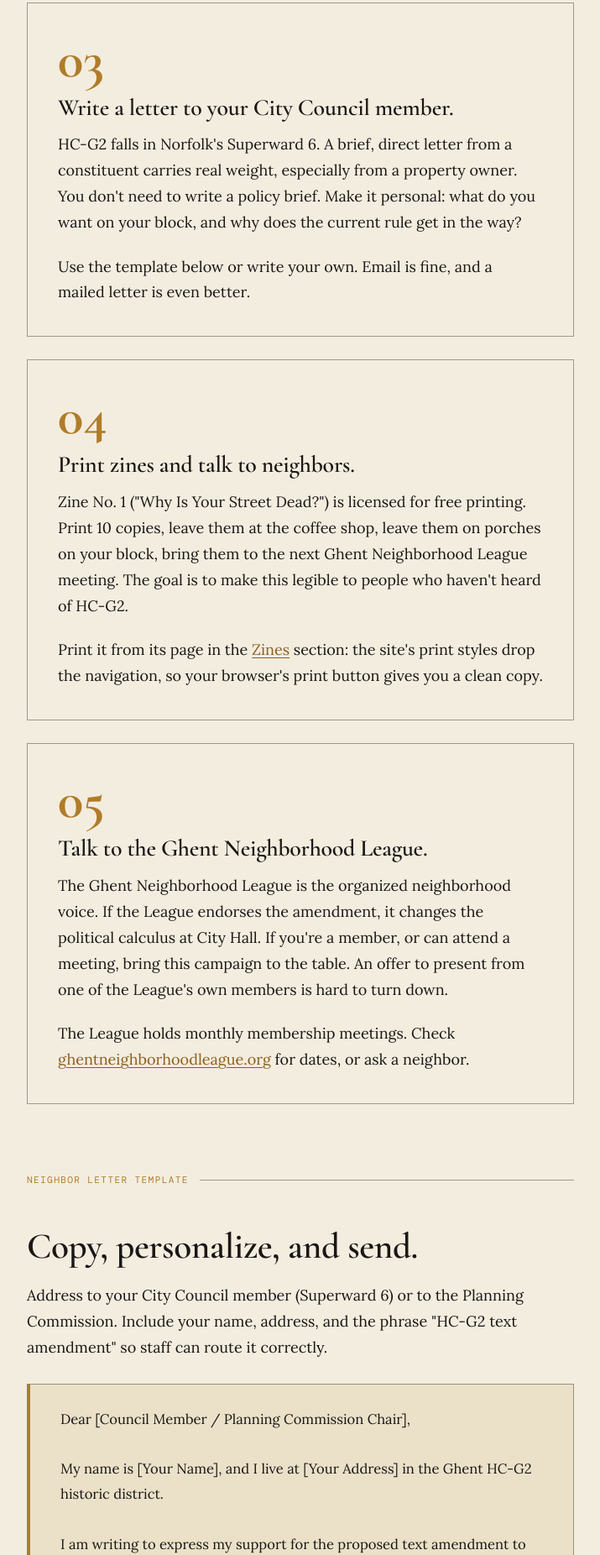
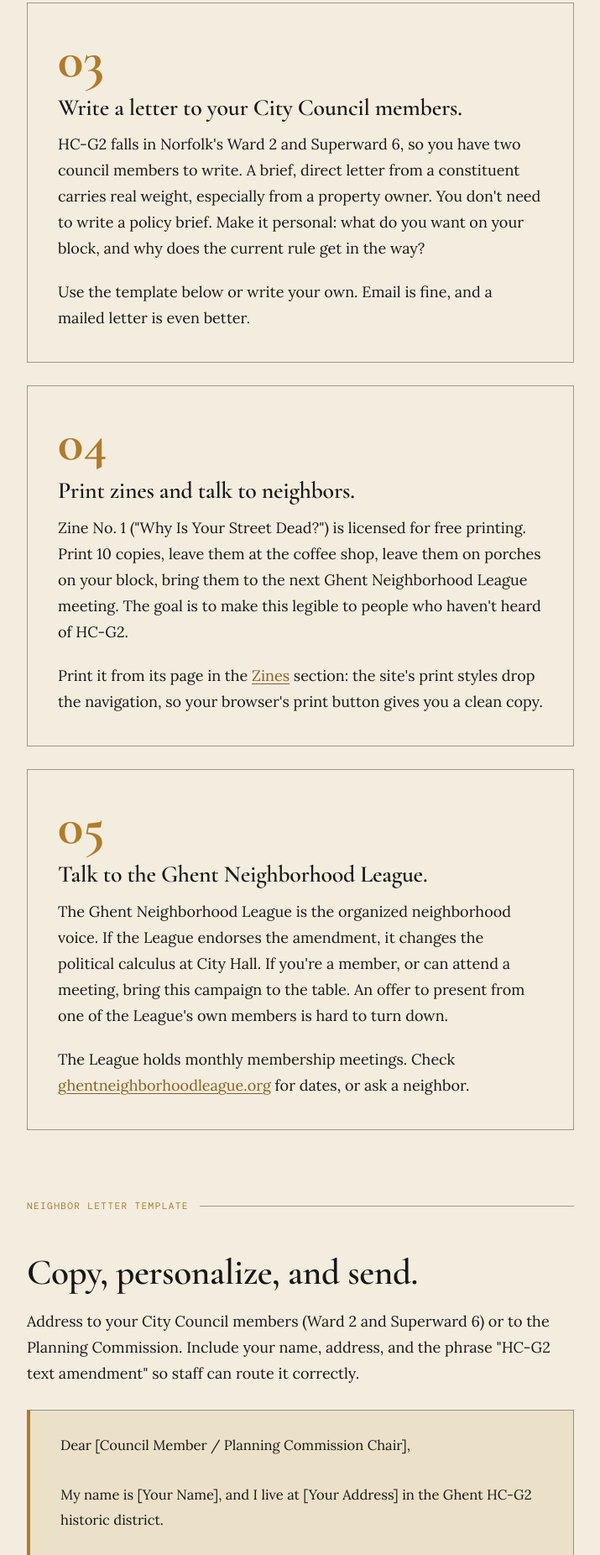
Before and after one commit to jedelman/ghent-zoning-reform, a plain HTML site: page get-involved.html in a window 1280 px wide. Shown: the part 1829-3681 px from the top of the page at 84% size, without its empty margins (282-997 px from the left). Drawn offline with nearby package versions, Linux system fonts and the light colour scheme.

Commit message:
Name both council districts: HC-G2 is in Ward 2 and Superward 6
Checked against the city's electoral GIS layers (Wards, Super Wards):
every sampled point on the HC-G2 boundary falls in Ward 2 and
Superward 6. The site named only Superward 6, so residents were told to
write one council member when they have two.

Co-Authored-By: Claude Opus 5.5 <noreply@anthropic.com>
Claude-Session: https://claude.ai/code/session_01Sqvwr6hkSFEKHhWDSZxL63

```diff
--- a/get-involved.html
+++ b/get-involved.html
@@ -121,8 +121,8 @@
 
     <div class="action-block">
       <span class="action-number">03</span>
-      <h3>Write a letter to your City Council member.</h3>
-      <p>HC-G2 falls in Norfolk's Superward 6. A brief, direct letter from a constituent carries real weight, especially from a property owner. You don't need to write a policy brief. Make it personal: what do you want on your block, and why does the current rule get in the way?</p>
+      <h3>Write a letter to your City Council members.</h3>
+      <p>HC-G2 falls in Norfolk's Ward 2 and Superward 6, so you have two council members to write. A brief, direct letter from a constituent carries real weight, especially from a property owner. You don't need to write a policy brief. Make it personal: what do you want on your block, and why does the current rule get in the way?</p>
       <p>Use the template below or write your own. Email is fine, and a mailed letter is even better.</p>
     </div>
 
@@ -146,7 +146,7 @@
   <div class="container">
     <p class="section-label">Neighbor Letter Template</p>
     <h2>Copy, personalize, and send.</h2>
-    <p>Address to your City Council member (Superward 6) or to the Planning Commission. Include your name, address, and the phrase "HC-G2 text amendment" so staff can route it correctly.</p>
+    <p>Address to your City Council members (Ward 2 and Superward 6) or to the Planning Commission. Include your name, address, and the phrase "HC-G2 text amendment" so staff can route it correctly.</p>
 
     <div class="letter-template">Dear [Council Member / Planning Commission Chair],
 
```
Also changed, not shown: zines/zine-02.html (+1 -1 lines), zines/zine-03.html (+1 -1 lines).
